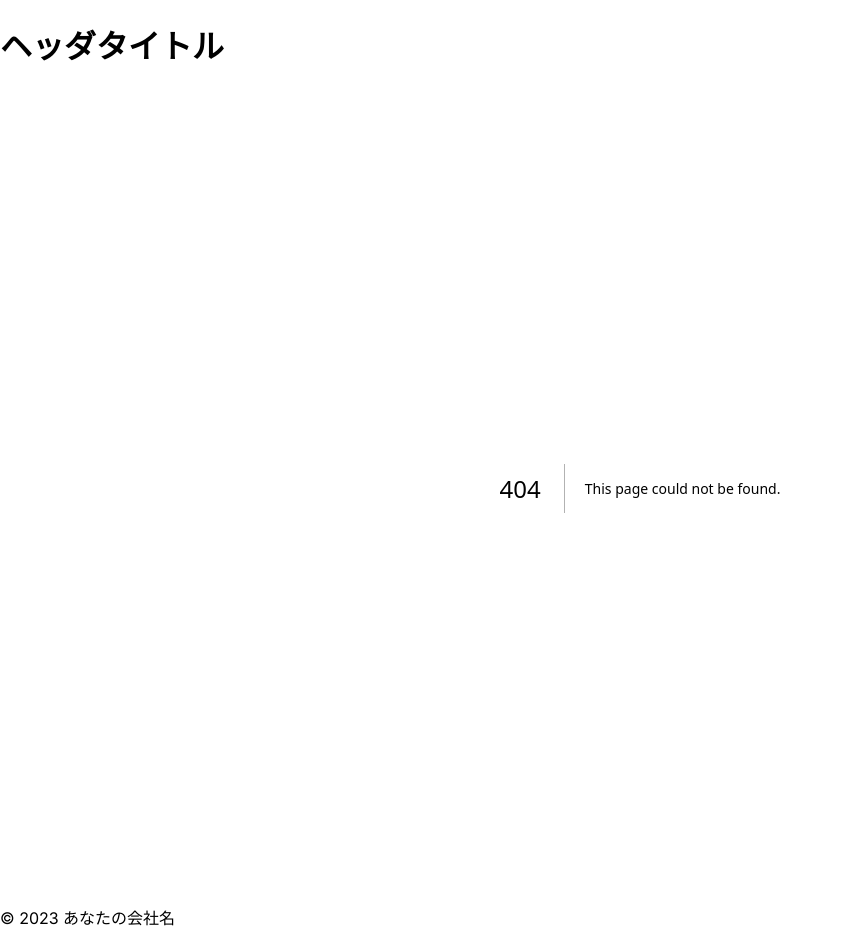
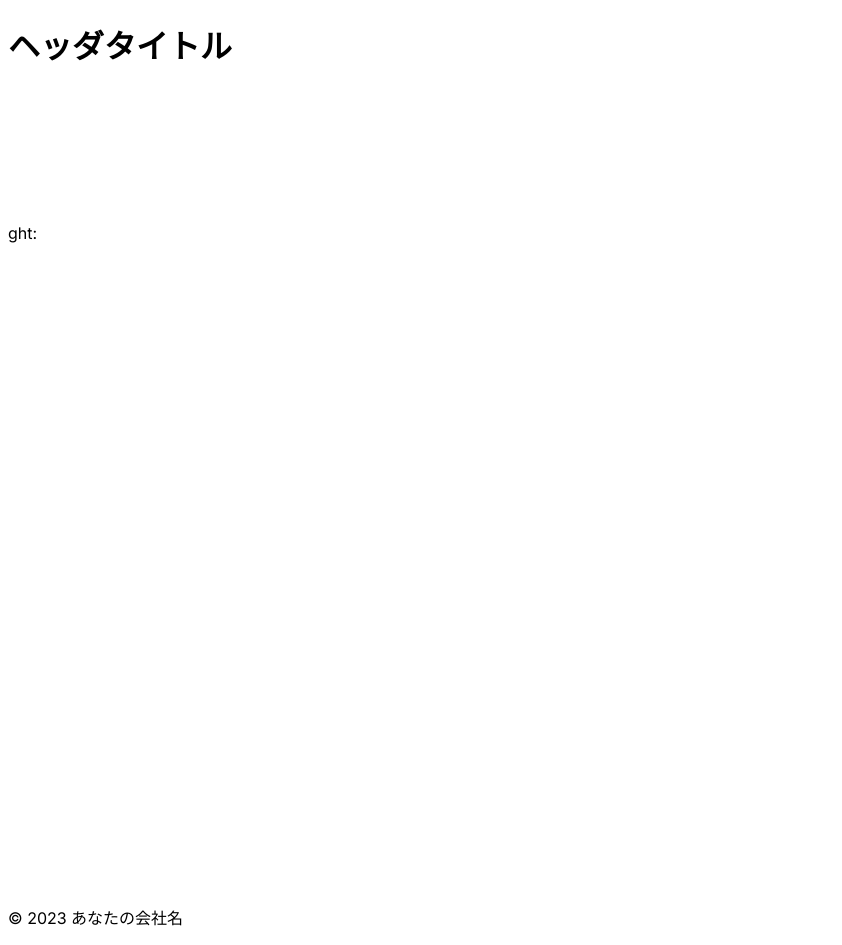
Before and after one commit to Kodai-study/webApp, a Next.js app: page /test_camera in a window 1280 px wide. Before the commit this address had no page. Shown: the whole page, without its empty margins (0-842 px from the left). Built offline with nearby package versions, Linux system fonts and the light colour scheme; no server answers.

Commit message:
カメラ映像を取得して表示するサンプルページを作成

```diff
--- a/src/app/test2/page.tsx
+++ b/src/app/test2/page.tsx
@@ -1,7 +1,6 @@
 import Link from 'next/link';
 import styles from './Home.module.css';
 import SampleDataInput from './sampleDatePicker'
-import Camera from '../../components/cameraSample'
 
 export default function Home() {
     return (
@@ -15,17 +14,16 @@ export default function Home() {
                 <Link href="/page2">
                     <div className={styles.button}>製品データ</div>
                 </Link>
-				<Link href="/page3">
+                <Link href="/test_camera">
                     <div className={styles.button}>監視カメラ</div>
                 </Link>
                 <Link href="/page4">
                     <div className={styles.button}>ユーザー管理</div>
                 </Link>
-				<br></br>
+                <br />
                 <SampleDataInput />
             </div>
 
-			<Camera />
         </div>
     );
 }
--- /dev/null
+++ b/src/app/test_camera/page.tsx
@@ -0,0 +1,9 @@
+import Camera from '../../components/cameraSample'
+
+export default function GET() {
+    return (
+        <div>
+            <Camera />
+        </div>
+    );
+}
--- a/src/components/cameraSample.tsx
+++ b/src/components/cameraSample.tsx
@@ -1,28 +1,38 @@
 'use client'
-import { useEffect, useRef } from 'react';
+import Webcam from "react-webcam";
+import React, { useEffect, useState } from 'react';
 
-const CameraComponent = () => {
-    const videoRef = useRef(null);
+
+function App() {
+
+    const [cameras, setCameras] = useState([]);
+    const [camera, setCamera] = useState(null);
 
     useEffect(() => {
-        if (navigator.mediaDevices && navigator.mediaDevices.getUserMedia) {
-            navigator.mediaDevices.getUserMedia({ video: true })
-                .then((stream) => {
-                    if (videoRef.current) {
-                        videoRef.current.srcObject = stream;
-                    }
-                })
-                .catch((error) => {
-                    console.error("Error accessing the camera: ", error);
-                });
-        }
-    }, []);
+        navigator.mediaDevices.enumerateDevices().then(mediaDevices => {
+            const devices = mediaDevices.filter(({ kind }) => kind === "videoinput");
+            setCameras(devices);
+            if (devices.length) {
+                setCamera(devices[0]);
+            }
+        })
+    }, [])
 
     return (
-        <div>
-            <video ref={videoRef} autoPlay={true} />
-        </div>
+        <>
+            <div className="bg-dark" style={{ minHeight: '100vh' }}>
+                <div className="p-5">
+                    ght:           <Webcam
+                        videoConstraints={{
+                            width: 640,
+                            height: 480,
+                            deviceId: camera?.deviceId,
+                        }}
+                    />
+                </div>
+            </div>
+        </>
     );
-};
+}
 
-export default CameraComponent;
+export default App;
```
Lines whose indentation alone changed are shown as unchanged.
